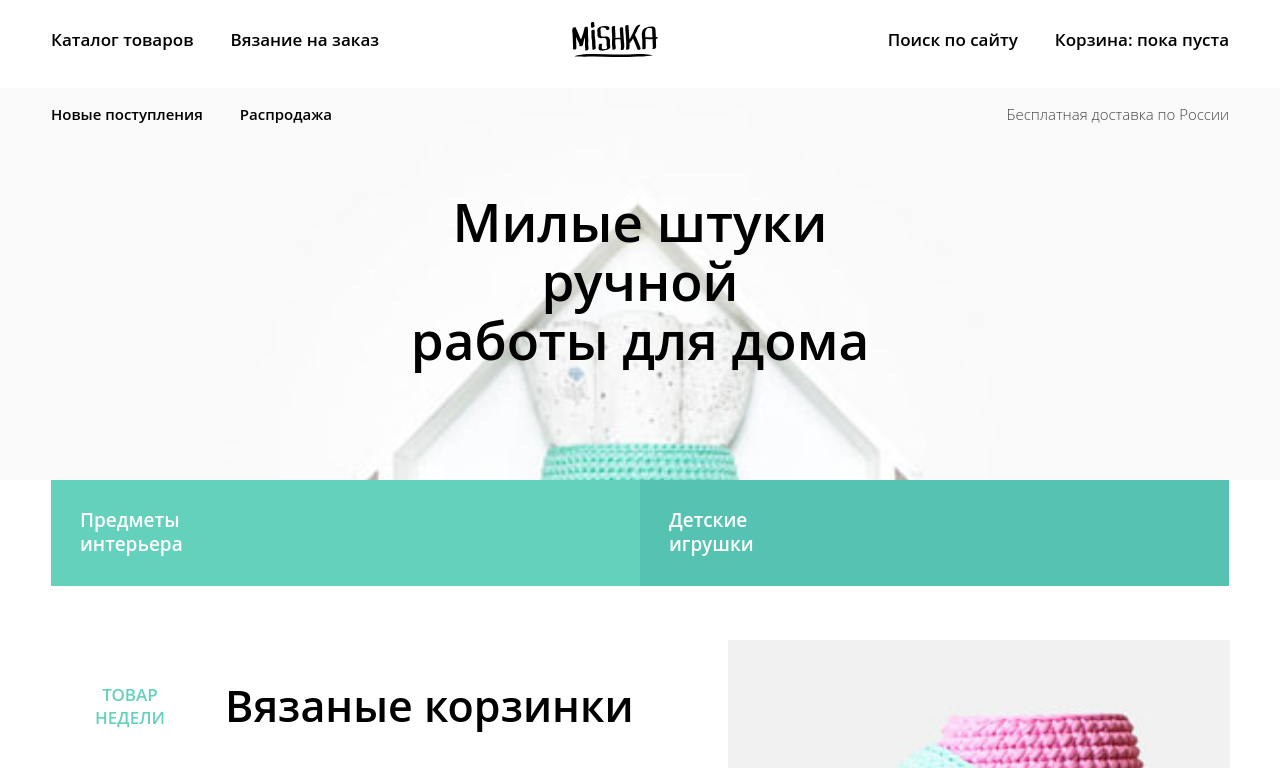
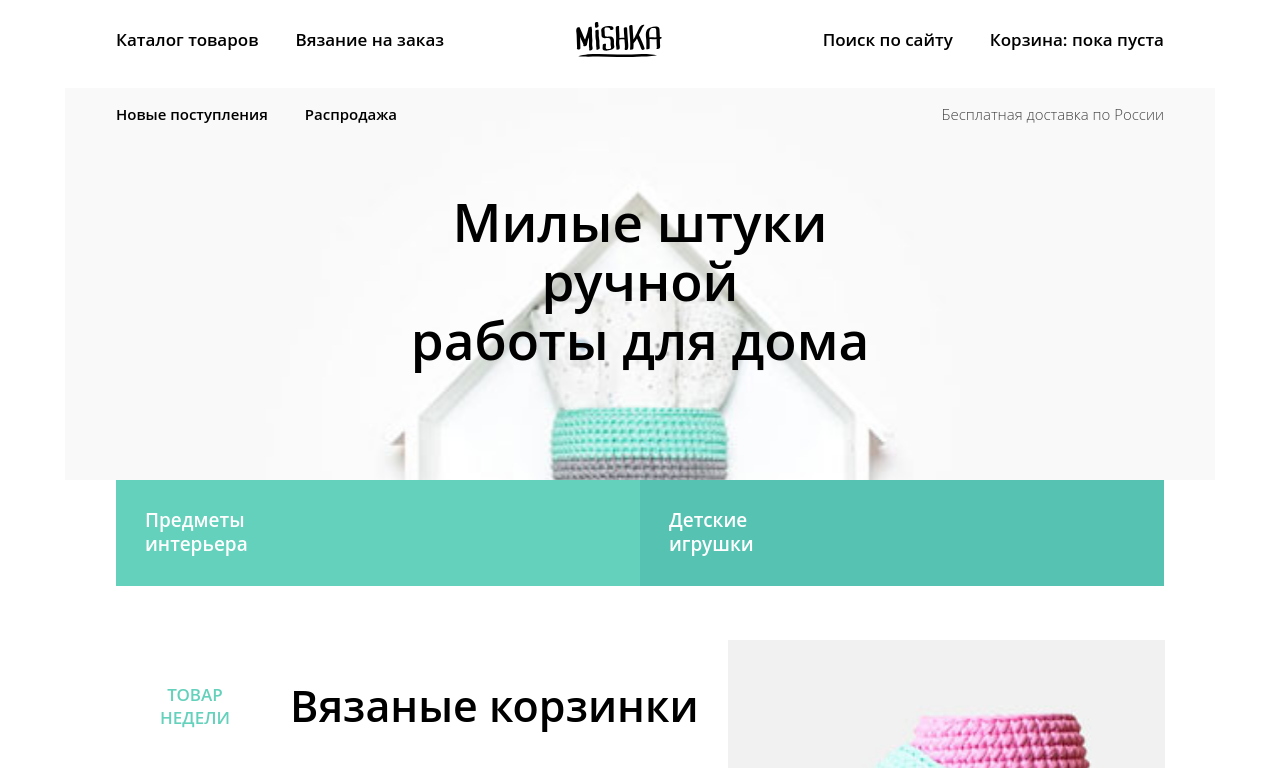
Before and after one commit to bibblebabl/1026635-mishka-18, a website: page source/index.html in a window 1280 px wide. Shown: the top 768 px of the page. Drawn offline with nearby package versions, Linux system fonts and the light colour scheme; files that its build step writes are made by us from their sources.

Commit message:
- base: body max width 1150px - main-nav: fix img source

```diff
--- a/source/sass/base/base.scss
+++ b/source/sass/base/base.scss
@@ -1,5 +1,10 @@
 body {
-  margin: 0;
+  display: flex;
+  flex-direction: column;
+
+  max-width: 1150px;
+
+  margin: 0 auto;
   padding: 0;
 
   font-family: $font-family-default;
--- a/source/sass/blocks/main-nav.scss
+++ b/source/sass/blocks/main-nav.scss
@@ -23,7 +23,7 @@
 
   background: transparent;
   border: 0;
-  background-image: url("../../img/icon-menu-open.svg");
+  background-image: url("../img/icon-menu-open.svg");
   background-repeat: no-repeat;
   background-position: 50%;
 }
```
